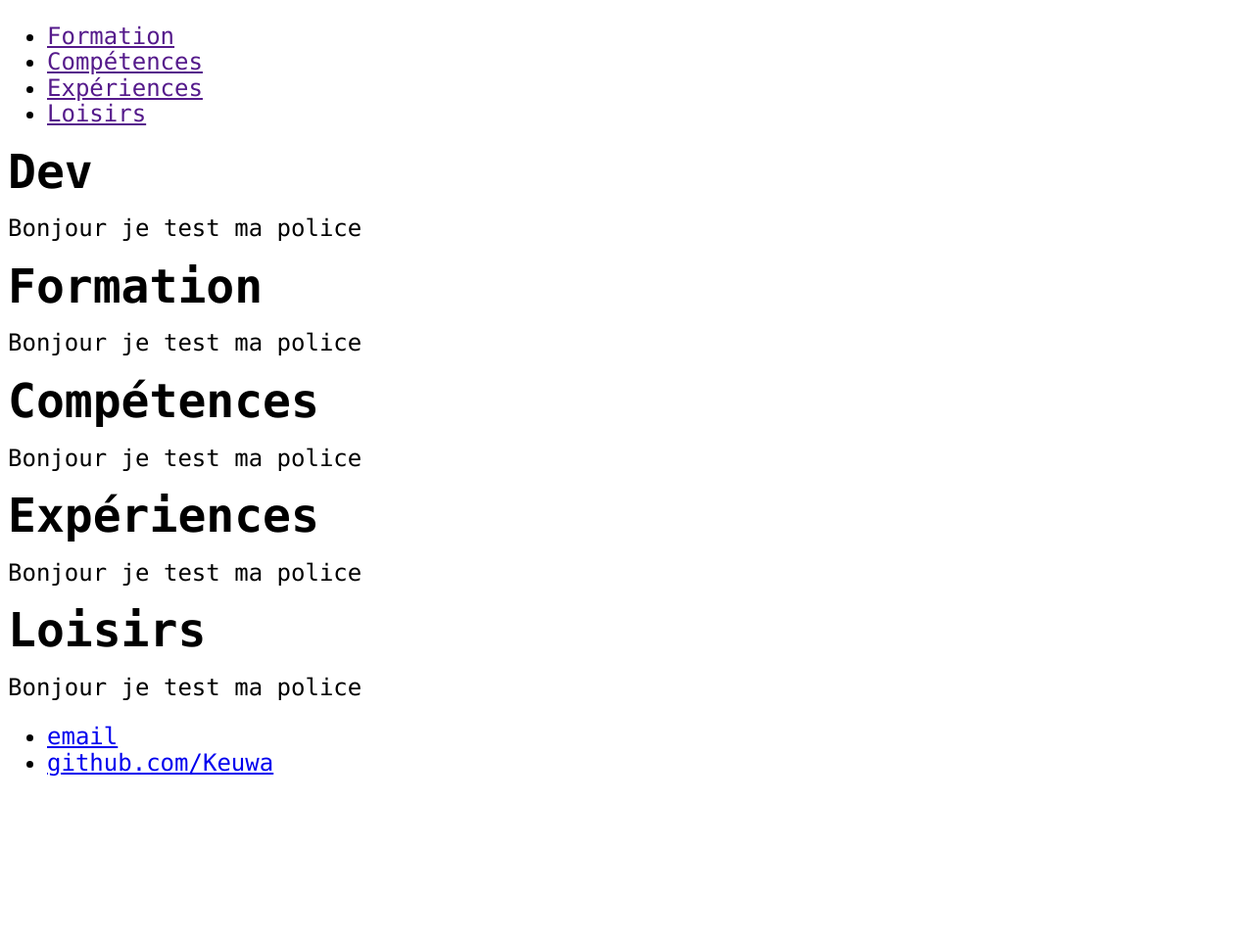
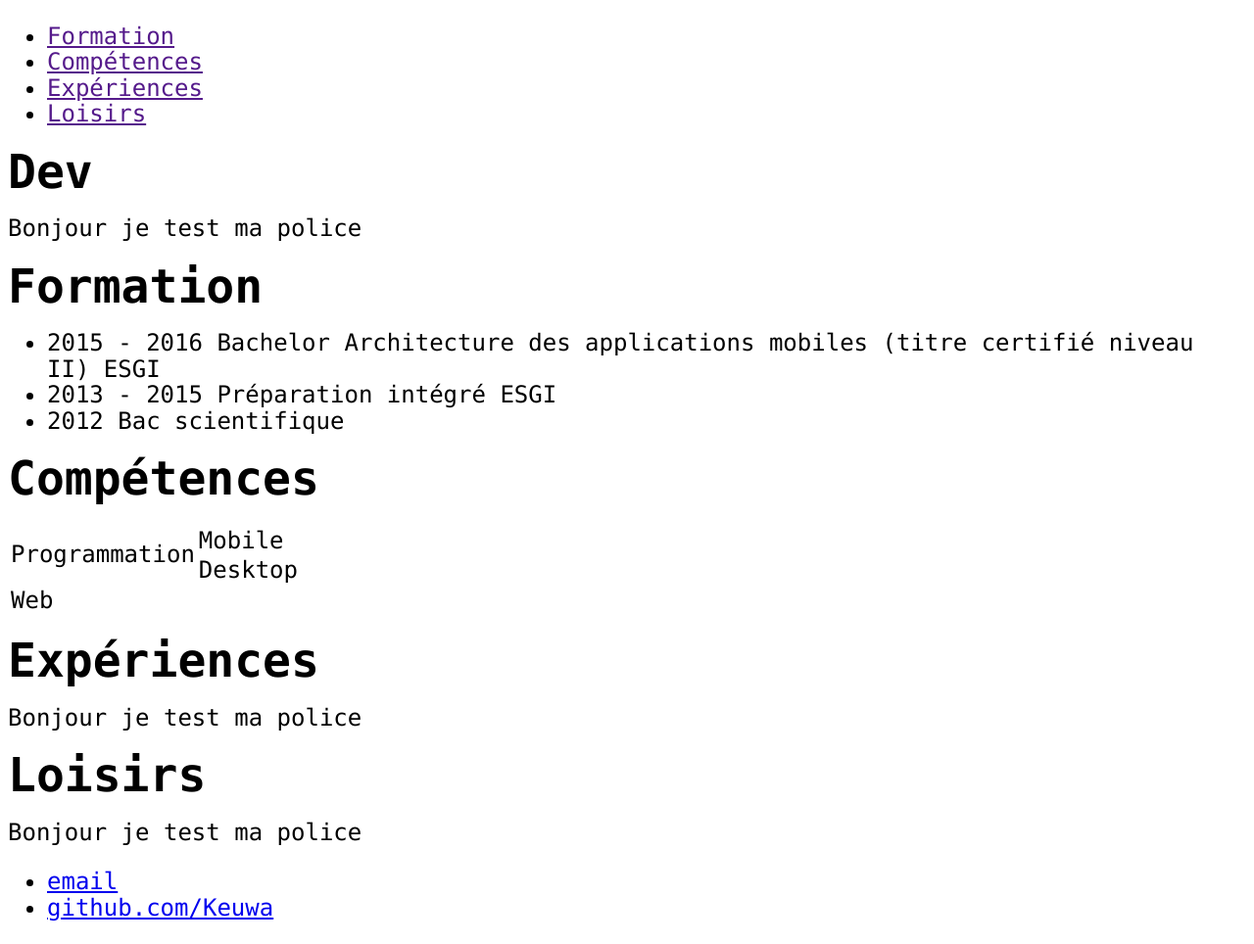
Before and after one commit to Keuwa/Keuwa.github.io, a Jekyll site: the page built from cv2/index.html, in a window 1280 px wide. Shown: the whole page at 98% size. Built offline with Jekyll 4.4.1, drawn with Linux system fonts in a browser that asks for light colours; before the commit the page ends 900 px from its top, so only the background shows below that.

Commit message:
CV2 tests

```diff
--- a/cv2/index.html
+++ b/cv2/index.html
@@ -14,17 +14,33 @@ title: CV
 
 	<h1> Formation </h1>
 
-	<p> Bonjour je test ma police </p>
+	<ul>
+		<li>	2015 - 2016 Bachelor Architecture des applications mobiles (titre certifié niveau II) ESGI </li>
+		<li>	2013 - 2015 Préparation intégré ESGI </li>
+		<li>	2012 Bac scientifique </li>
+	</ul>
 
 </div><!-- /.myself -->
 
 <div id="skills">
 
 	<h1> Compétences </h1>
+	<table>
+		<tr>
+			<td rowspan = "3" >Programmation</td>
+		</tr>
+		<tr>
+			<td> Mobile </td>
+		</tr>
+		<tr>
+			<td> Desktop </td>
+		</tr>
+		<tr>
+			<td> Web </td>
+		</tr>
+	</table>
 
-	<p> Bonjour je test ma police </p>
-
-</div><!-- /.myself -->
+</div><!-- /.skills -->
 
 <div id="experiences">
 
@@ -32,7 +48,7 @@ title: CV
 
 	<p> Bonjour je test ma police </p>
 
-</div><!-- /.myself -->
+</div><!-- /.experiences -->
 
 <div id="hobbies">
 
@@ -40,4 +56,4 @@ title: CV
 
 	<p> Bonjour je test ma police </p>
 
-</div><!-- /.myself -->
+</div><!-- /.hobbies -->
```
